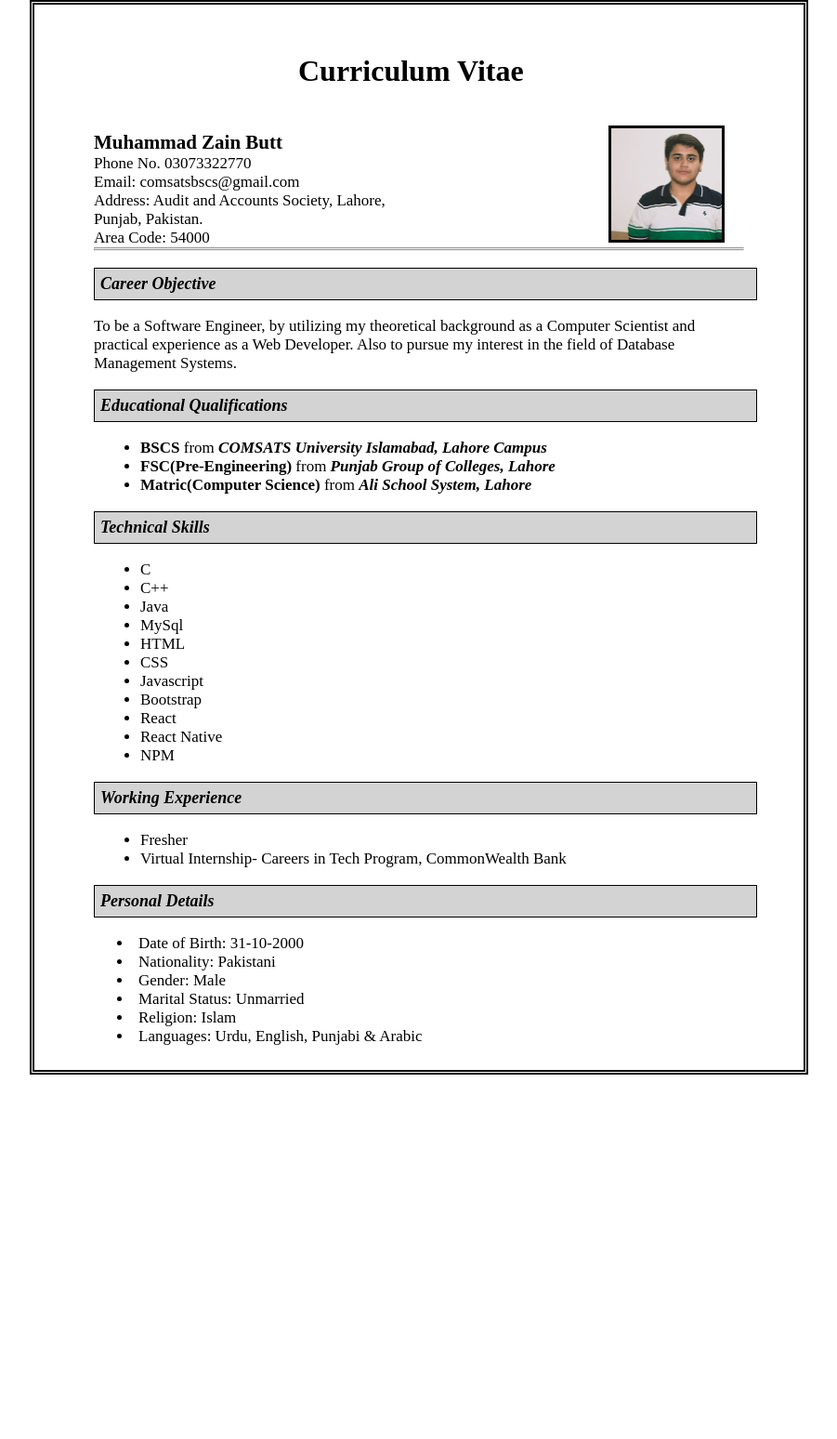
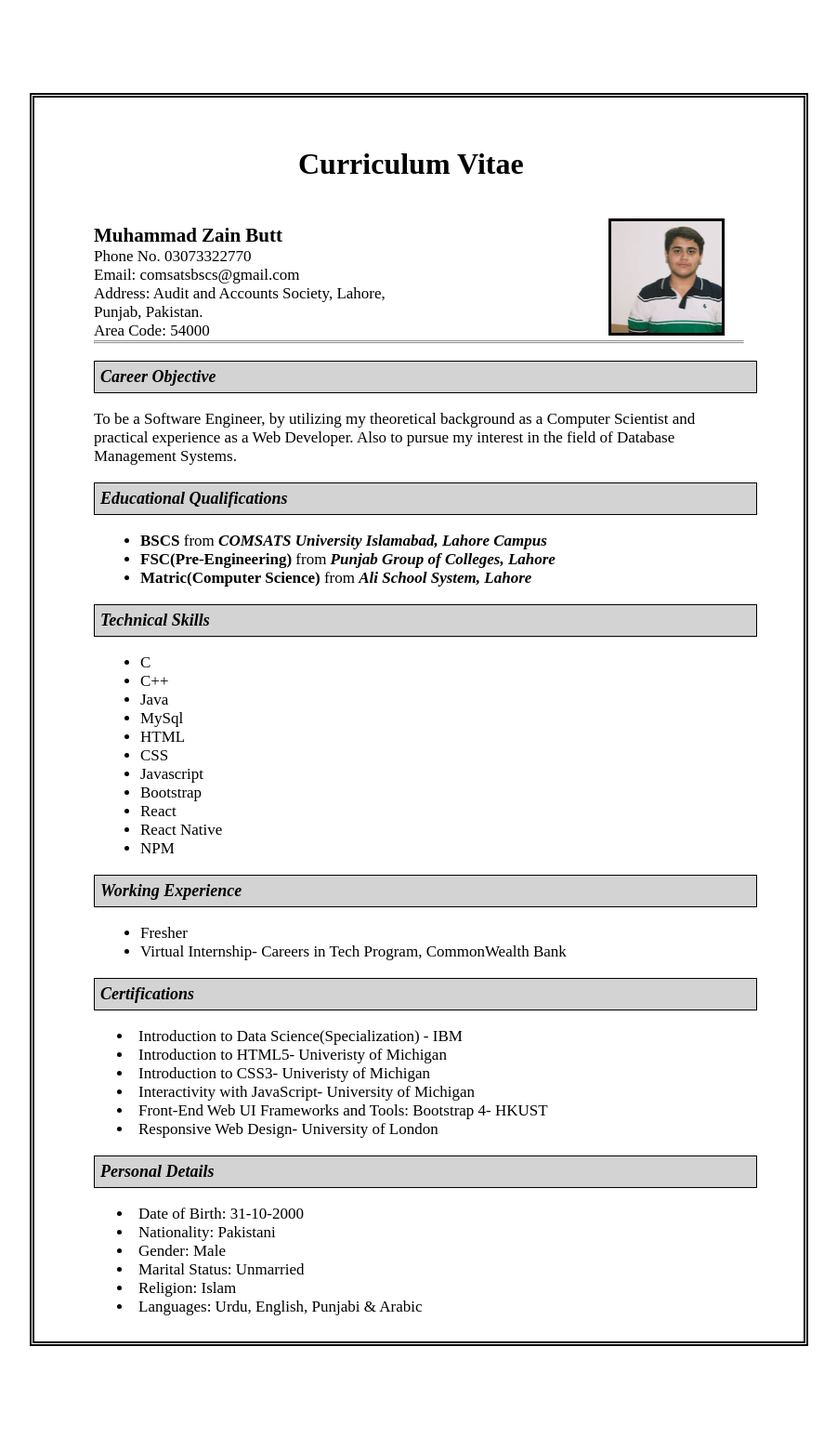
Before and after one commit to zain-mzb/FA18-BCS-187, a PHP site: page / in a window 1280 px wide. Shown: the whole page at 93% size, without its empty margins (189-1090 px from the left). Before the commit the page ends 1156 px from the top, so only its background shows below. Run offline with PHP 8.4, Linux system fonts and the light colour scheme.

Commit message:
formated

```diff
--- a/css/styles.css
+++ b/css/styles.css
@@ -3,15 +3,18 @@
   margin: 0px;
 }
 
-
+body {
+  margin-bottom: 100px;
+  margin-top: 100px;
+}
 .outer {
   width: 700px;
   height: 800px;
   margin: 0px auto;
   border: 5px double black;
   padding: 5%;
-  padding-bottom: 25%;
-  padding-top:2%;
+  padding-bottom: 40%;
+  padding-top: 2%;
 }
 .one h1 {
   margin-top: 5%;
@@ -22,7 +25,7 @@
   width: 550px;
   display: inline-block;
 }
-.one b{
+.one b {
   font-size: 21px;
 }
 
@@ -38,7 +41,8 @@ p {
   font-size: 18px;
 }
 
-li,ul {
+li,
+ul {
   font-size: 17px;
   margin-left: 25px;
 }
--- a/index.html
+++ b/index.html
@@ -18,16 +18,15 @@
           Email: comsatsbscs@gmail.com <br />
           Address: Audit and Accounts Society, Lahore,
           <br />
-              Punjab, Pakistan. <br>
+          Punjab, Pakistan. <br />
           Area Code: 54000
         </p>
-
       </div>
 
-      <img src="images/picture.jpg" alt="a photo of myself">
+      <img src="images/picture.jpg" alt="a photo of myself" />
       <hr />
       <hr />
-      <br>
+      <br />
 
       <div class="border">
         <i>Career Objective</i>
@@ -60,7 +59,6 @@
       <br />
       <div class="border">
         <i>Technical Skills</i>
-
       </div>
       <br />
       <ul>
@@ -76,7 +74,7 @@
         <li>React Native</li>
         <li>NPM</li>
       </ul>
-      <br>
+      <br />
       <div class="border">
         <i>Working Experience</i>
       </div>
@@ -85,7 +83,21 @@
         <li>Fresher</li>
         <li>Virtual Internship- Careers in Tech Program, CommonWealth Bank</li>
       </ul>
-      <br>
+      <br />
+
+      <div class="border">
+        <i>Certifications</i>
+      </div>
+      <br />
+
+      <li>Introduction to Data Science(Specialization) - IBM</li>
+      <li>Introduction to HTML5- Univeristy of Michigan</li>
+
+      <li>Introduction to CSS3- Univeristy of Michigan</li>
+      <li>Interactivity with JavaScript- University of Michigan</li>
+      <li>Front-End Web UI Frameworks and Tools: Bootstrap 4- HKUST</li>
+      <li>Responsive Web Design- University of London</li>
+      <br />
       <div class="border">
         <i>Personal Details</i>
       </div>
@@ -96,8 +108,6 @@
       <li>Marital Status: Unmarried</li>
       <li>Religion: Islam</li>
       <li>Languages: Urdu, English, Punjabi & Arabic</li>
-      <br>
-      <br>
     </div>
   </body>
 </html>
```
Lines whose indentation alone changed are shown as unchanged.
